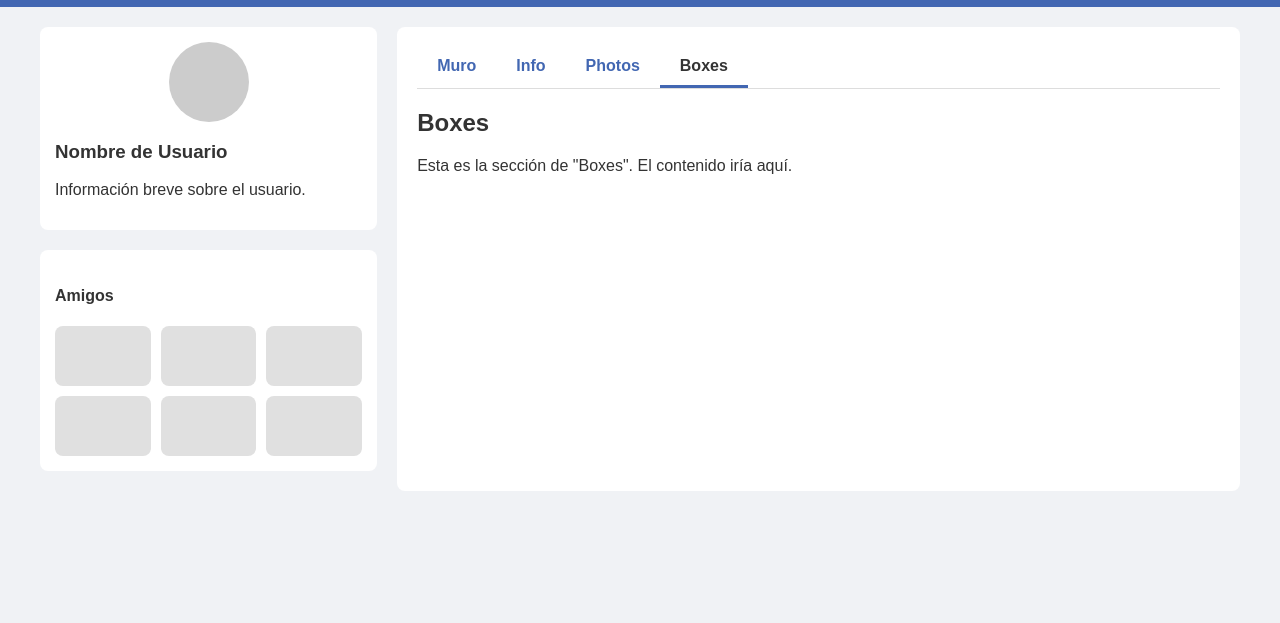
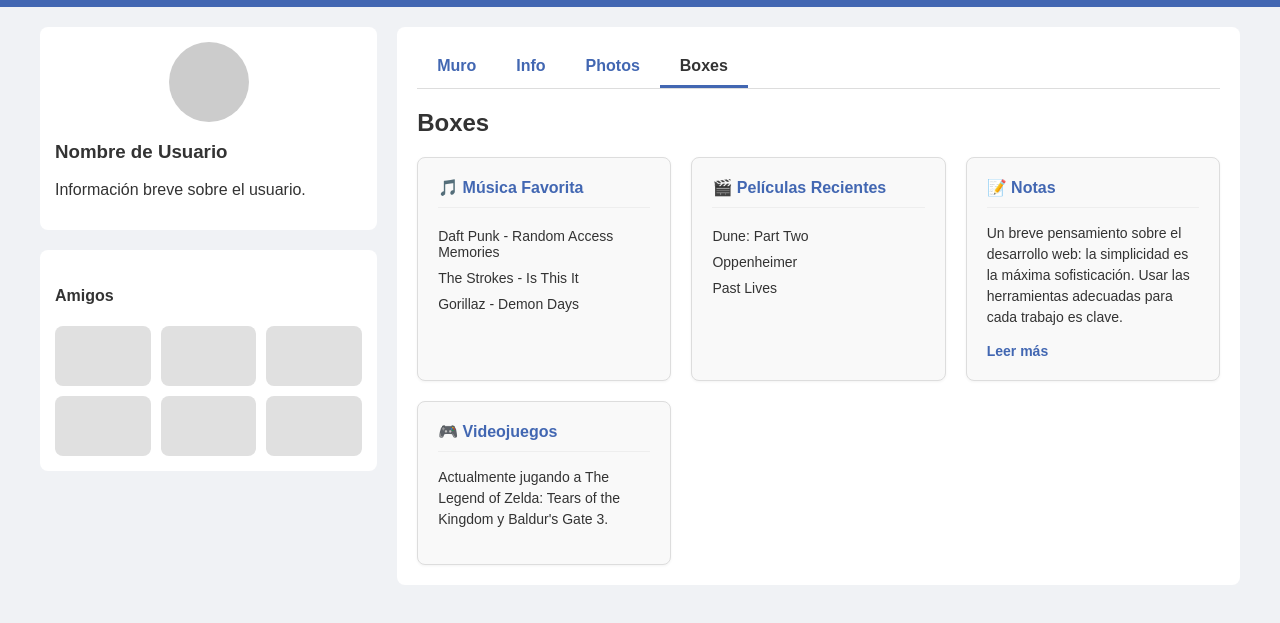
Before and after one commit to anfeMurillo/parcial1-web1-hurtado-408218, a plain HTML site: page index.html in a window 1280 px wide. Both pictures are taken after a click on the link "Boxes". Shown: the part 59-682 px from the top of the page. Drawn offline with Linux system fonts and the light colour scheme.

Commit message:
Se termino la parte de boxes

```diff
--- a/index.html
+++ b/index.html
@@ -90,10 +90,39 @@
                     </div>
                 </section>
 
-                <section id="boxes" class="content-section">
-                    <h2>Boxes</h2>
-                    <p>Esta es la sección de "Boxes". El contenido iría aquí.</p>
-                </section>
+    <section id="boxes" class="content-section">
+        <h2>Boxes</h2>
+        <div class="boxes-container">
+            <article class="box">
+                <h3>🎵 Música Favorita</h3>
+                <ul>
+                    <li>Daft Punk - Random Access Memories</li>
+                    <li>The Strokes - Is This It</li>
+                    <li>Gorillaz - Demon Days</li>
+                </ul>
+            </article>
+
+            <article class="box">
+                <h3>🎬 Películas Recientes</h3>
+                <ul>
+                    <li>Dune: Part Two</li>
+                    <li>Oppenheimer</li>
+                    <li>Past Lives</li>
+                </ul>
+            </article>
+
+            <article class="box">
+                <h3>📝 Notas</h3>
+                <p>Un breve pensamiento sobre el desarrollo web: la simplicidad es la máxima sofisticación. Usar las herramientas adecuadas para cada trabajo es clave.</p>
+                <a href="#">Leer más</a>
+            </article>
+
+            <article class="box">
+                <h3>🎮 Videojuegos</h3>
+                <p>Actualmente jugando a The Legend of Zelda: Tears of the Kingdom y Baldur's Gate 3.</p>
+            </article>
+        </div>
+    </section>
             </div>
         </main>
     </div>
--- a/style.css
+++ b/style.css
@@ -113,7 +113,6 @@ body {
     display: block; /* Mostrar solo la sección activa */
 }
 
-/* Estilos específicos de cada sección */
 /* Muro */
 .post-creator {
     margin-bottom: 20px;
@@ -142,7 +141,7 @@ body {
     padding: 8px 0;
 }
 
-/* Galería de Fotos con CSS Grid */
+
 .photo-grid {
     display: grid;
     grid-template-columns: repeat(auto-fill, minmax(120px, 1fr));
@@ -151,7 +150,57 @@ body {
 
 .photo-placeholder {
     width: 100%;
-    padding-top: 100%; /* Truco para mantener la relación de aspecto 1:1 */
+    padding-top: 100%;
     background-color: #e0e0e0;
     border-radius: 8px;
 }
+
+.boxes-container {
+    display: grid;
+    grid-template-columns: repeat(auto-fill, minmax(250px, 1fr));
+    gap: 20px; /* Espacio entre las cajas */
+}
+
+.box {
+    border: 1px solid var(--border-color);
+    border-radius: 8px;
+    padding: 20px;
+    background-color: #f9f9f9;
+    box-shadow: 0 1px 3px rgba(0,0,0,0.05);
+}
+
+.box h3 {
+    margin-top: 0;
+    font-size: 16px;
+    color: var(--primary-color);
+    border-bottom: 1px solid #eee;
+    padding-bottom: 10px;
+    margin-bottom: 15px;
+}
+
+.box ul {
+    list-style: none;
+    padding: 0;
+    margin: 0;
+    font-size: 14px;
+}
+
+.box ul li {
+    padding: 5px 0;
+}
+
+.box p {
+    font-size: 14px;
+    line-height: 1.5;
+}
+
+.box a {
+    color: var(--primary-color);
+    text-decoration: none;
+    font-weight: bold;
+    font-size: 14px;
+}
+
+.box a:hover {
+    text-decoration: underline;
+}
```
